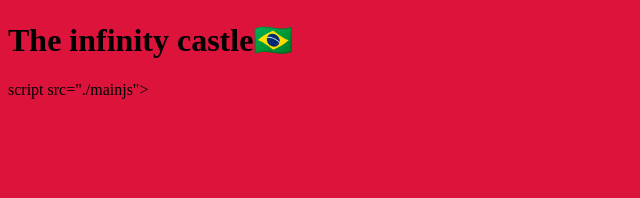
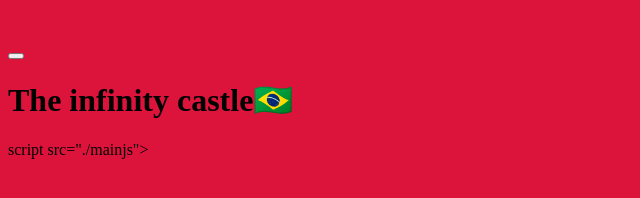
Before and after one commit to arthurmouracordeiro-ctrl/aventura, a plain HTML site: page index.html in a window 1280 px wide. Shown: the whole page, without its empty margins (0-640 px from the left). Drawn offline with Linux system fonts and the light colour scheme.

Commit message:
Update index.html

```diff
--- a/index.html
+++ b/index.html
@@ -7,7 +7,12 @@
     <link rel="stylesheet" href="./estilo.css">
 </head>
 <body>
+    <main>
+    <img scr=""alt="">
+    <p><p/>
+    <button></button>
+    </button></button></main>
   <h1>The infinity castle🇧🇷</h1>
+    script src="./mainjs"></script>
 </body>
 </html>
-script src="./mainjs"></script>
```
